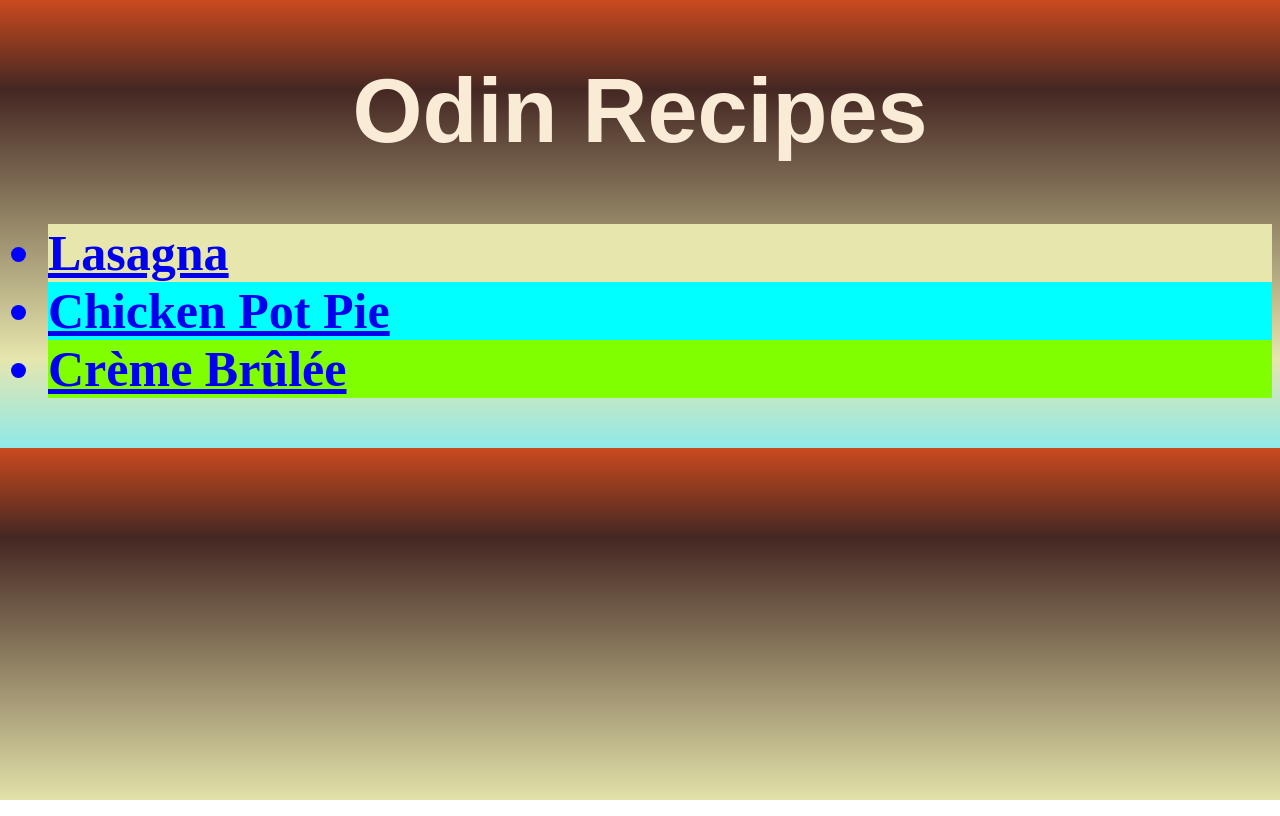
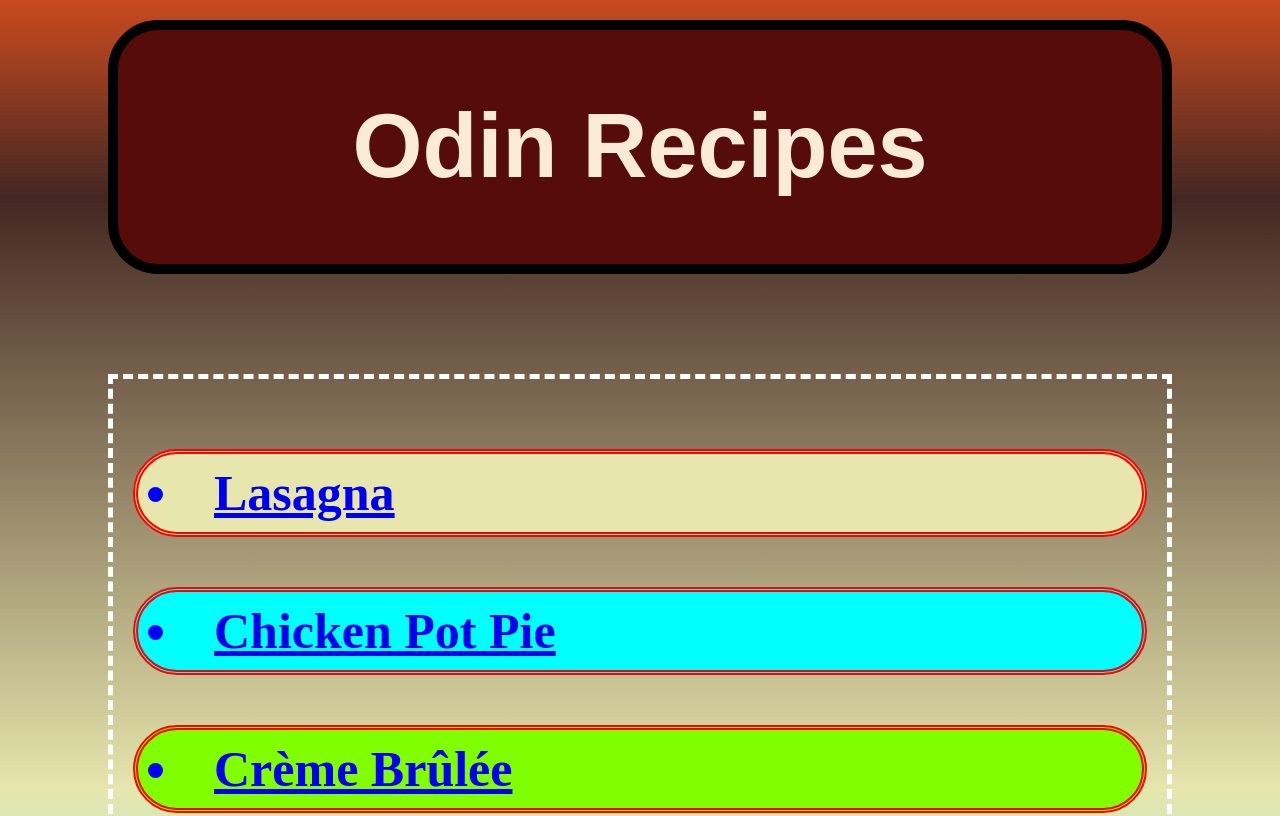
Before and after one commit to zuman0707/odin_recipes, a plain HTML site: page index.html in a window 1280 px wide. Shown: the top 816 px of the page. Drawn offline with Linux system fonts and the light colour scheme.

Commit message:
Add CSS Box styling to index page

```diff
--- a/index.html
+++ b/index.html
@@ -7,7 +7,9 @@
     <title>List of Recipes</title>
 </head>
 <body>
-    <h1 id="title">Odin Recipes</h1>
+    <div class="title-container">
+        <h1 id="title">Odin Recipes</h1>
+    </div>
     <ul>
         <li class="l1"><a href="./recipes/lasagna.html" target="_blank">Lasagna</a></li>
         <li class="l2"><a href="./recipes/chicken_pot_pie.html" target="_blank">Chicken Pot Pie</a></li>
--- a/styles.css
+++ b/styles.css
@@ -16,7 +16,22 @@ body{
 
 }
 
+.title-container{
+    box-sizing: border-box;
+    border: 10px solid black;
+    border-radius: 50px;
+    background-color:#560c0a ;
+    margin: 20px 100px;
+    padding: 5px;
+
+}
+
 ul{
+    list-style-position: inside;
+    box-sizing: border-box;
+    border: 5px dashed white;
+    padding: 20px;
+    margin: 100px 100px;
     font-weight: 800;
     font-size: 50px;
 
@@ -26,6 +41,14 @@ li{
     color: blue;
 }
 
+.l1,.l2,.l3{
+    border: 5px double red;
+    border-radius: 50px;
+    margin: 50px auto;
+    padding: 10px;
+    box-sizing: border-box;
+}
+
 .l1{background-color: #e6e6ad;}
 .l2{background-color: aqua;}
 .l3{background-color: chartreuse;}
```
